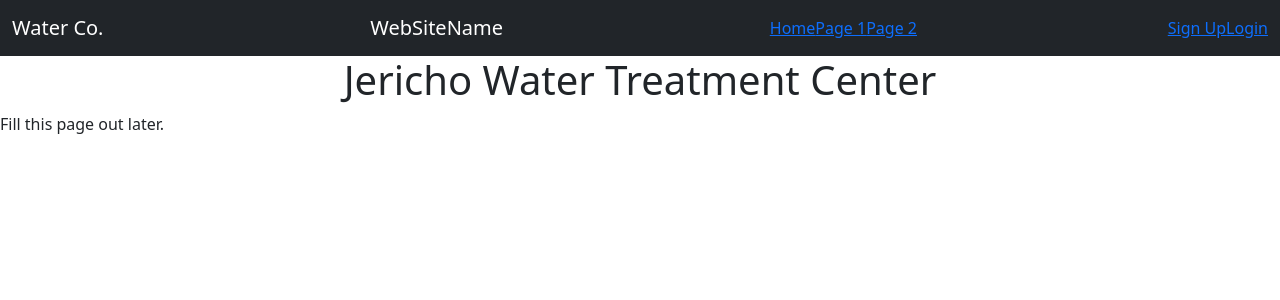
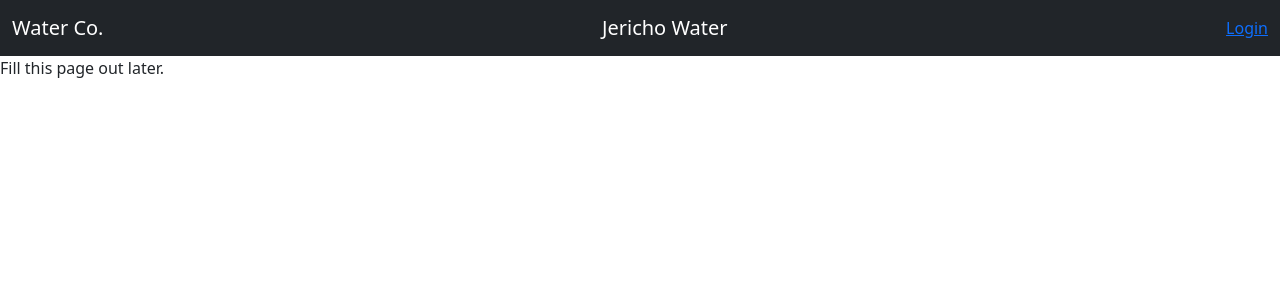
Before and after one commit to CedarvilleCyber/Jericho, a PHP site: page / in a window 1280 px wide. Shown: the top 300 px of the page. Run offline with PHP 8.4, Linux system fonts and the light colour scheme; the visitor is signed in with stand-in values (Sample User, id 1).

Commit message:
minor changes?

```diff
--- a/3-water-treatment-scenario/index.php
+++ b/3-water-treatment-scenario/index.php
@@ -17,22 +17,13 @@
         <link rel="stylesheet" href="./css/bootstrap.min.css">
     </head>
     <body>
-        <!-- fill this in now that you have bootstrap in the project -->
-        <nav class="navbar navbar-expand-md navbar-dark bg-dark">
+        <nav class="navbar fixed-top navbar-expand-md navbar-dark bg-dark">
             <div class="container-fluid">
                 <a class="navbar-brand" href="#">Water Co.</a>
                 <div class="navbar-header">
-                    <a class="navbar-brand" href="#">WebSiteName</a>
+                    <a class="navbar-brand" href="#">Jericho Water</a>
                 </div>
-                <ul class="nav navbar-nav">
-                    <li class="active"><a href="#">Home</a></li>
-                    <li><a href="#">Page 1</a></li>
-                    <li><a href="#">Page 2</a></li>
-                </ul>
-                <ul class="nav navbar-nav navbar-right">
-                    <li><a href="#">Sign Up</a></li>
-                    <li><a href="./login.php"></span> Login</a></li>
-                </ul>
+                <a href="./login.php">Login</a>
             </div>
         </nav>
         <h1>Jericho Water Treatment Center</h1>
```
